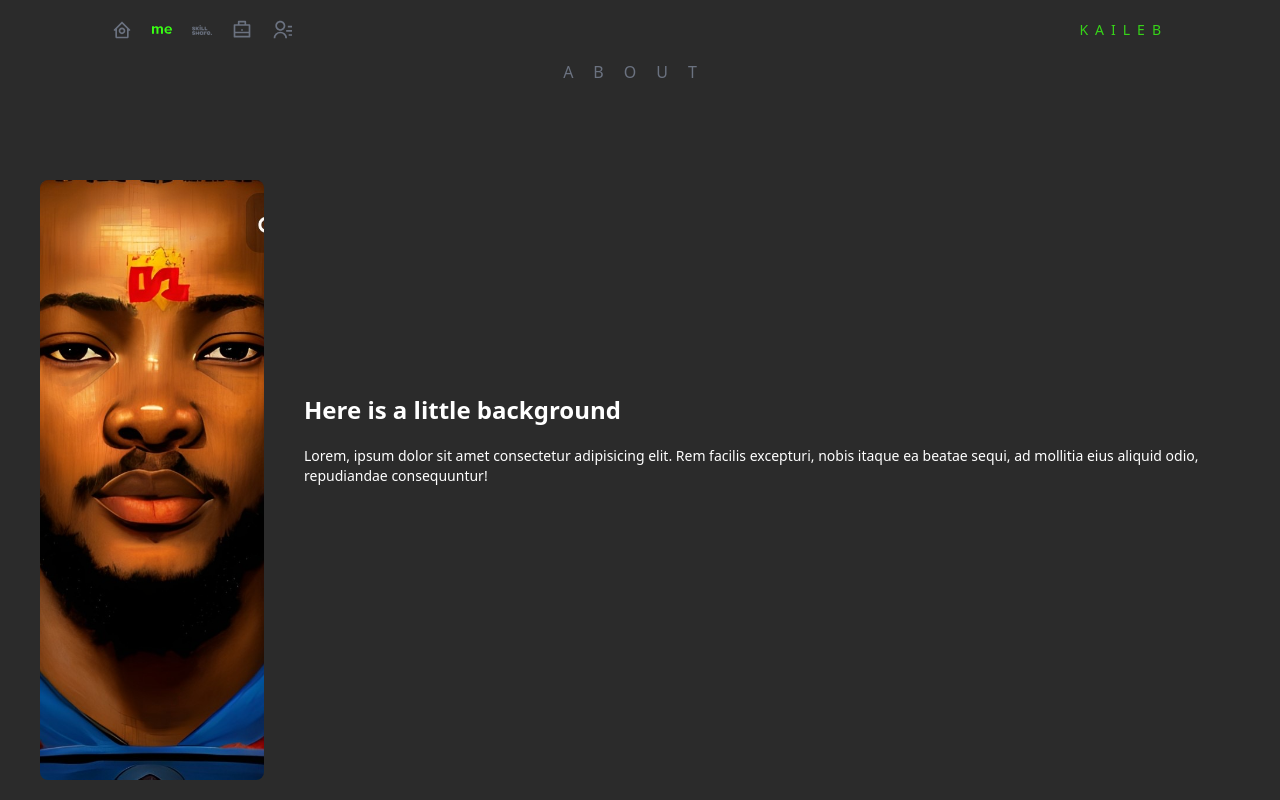
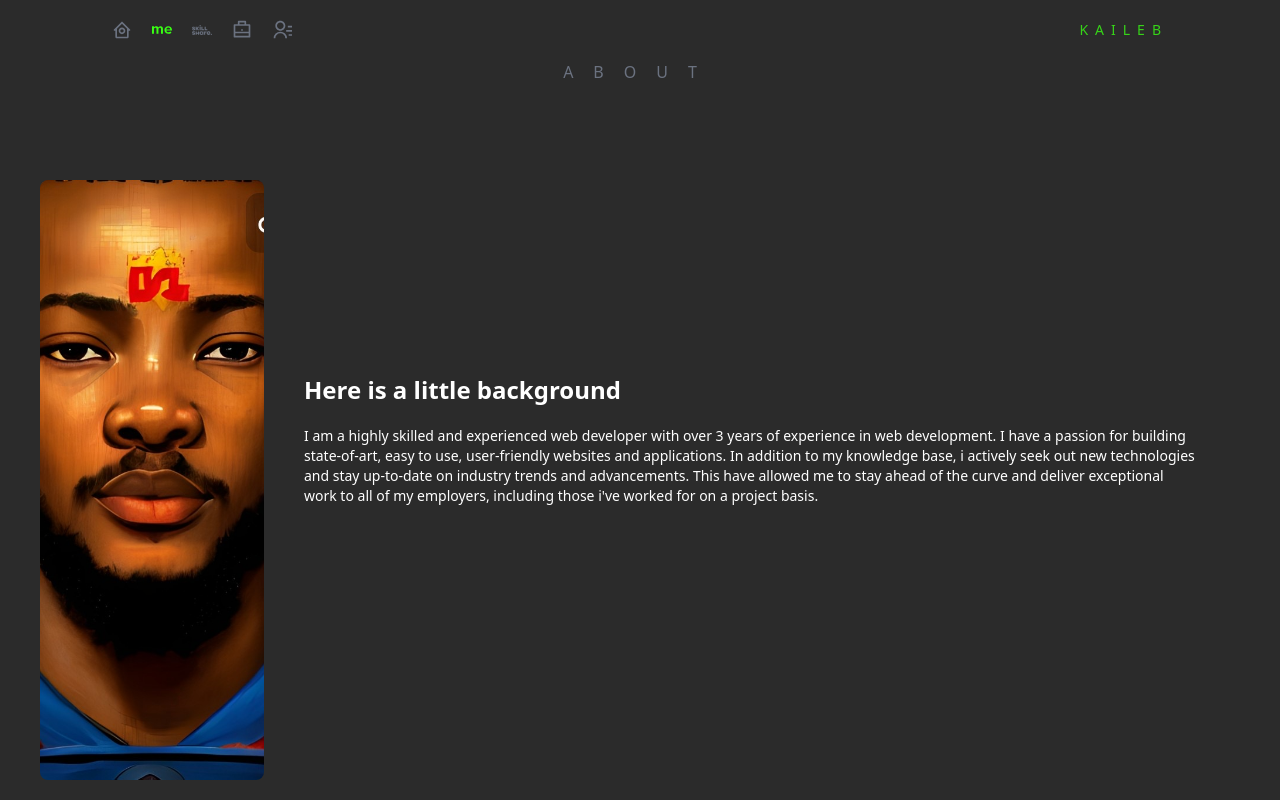
Before and after one commit to ogundelecaleb/portfolio2.0, a Next.js app: page /AboutMe in a window 1280 px wide. Built offline with nearby package versions, Linux system fonts and the light colour scheme.

Commit message:
new commit

```diff
--- a/pages/AboutMe.tsx
+++ b/pages/AboutMe.tsx
@@ -17,16 +17,16 @@ function AboutMe({}: Props) {
     >
       <m.div
         initial={{
-        opacity:0
+          opacity: 0,
         }}
         whileInView={{
-        opacity:1
+          opacity: 1,
         }}
         transition={{
-        duration: 1.5
+          duration: 1.5,
         }}
-
-      className="relative mt-20 flex flex-col  justify-center items-center text-center md:text-left md:flex-row max-w-[2000px] px-2 mx-auto xl:px-10 min-h-screen xl:space-y-0   ">
+        className="relative mt-20 flex flex-col  justify-center items-center text-center md:text-left md:flex-row max-w-[2000px] px-2 mx-auto xl:px-10 min-h-screen xl:space-y-0   "
+      >
         <h3 className="absolute -top-5 uppercase tracking-[20px] text-gray-500 text-1xl ">
           About
         </h3>
@@ -43,7 +43,6 @@ function AboutMe({}: Props) {
             x: 0,
             opacity: 1,
           }}
-
           src="./assets/caleb.jpg"
           alt=""
           className="mt-10 md:mb-0 flex-shrink-0 w-56 h-56 rounded-full object-cover md:rounded-lg md:w-65 md:h-95 xl:h-[600px]"
@@ -53,9 +52,14 @@ function AboutMe({}: Props) {
             Here is a little background
           </h4>
           <p className=" pb-20 text-sm">
-          Lorem, ipsum dolor sit amet consectetur adipisicing elit. Rem
-            facilis excepturi, nobis itaque ea beatae sequi, ad mollitia eius
-            aliquid odio, repudiandae consequuntur!
+            I am a highly skilled and experienced web developer with over 3
+            years of experience in web development. I have a passion for building
+            state-of-art, easy to use, user-friendly websites and applications.
+            In addition to my knowledge base, i actively seek out new
+            technologies and stay up-to-date on industry trends and
+            advancements. This have allowed me to stay ahead of the curve and
+            deliver exceptional work to all of my employers, including those
+            i've worked for on a project basis.
           </p>
         </div>
       </m.div>
--- a/pages/Contact.tsx
+++ b/pages/Contact.tsx
@@ -29,7 +29,7 @@ function Contact({}: Props) {
         duration: 0.75,
         ease: "easeOut",
       }}
-      className="absolute top-0 left-0 w-full  h-screen bg-[rgb(43,42,42)] text-white  overflow-hidden  "
+      className="absolute top-0 left-0 w-full  h-screen bg-[rgb(43,42,42)] text-white  overflow-hidden md:overflow-y-scroll  "
     >
       <m.div
         initial={{
@@ -41,7 +41,7 @@ function Contact({}: Props) {
         transition={{
           duration: 1.5,
         }}
-        className=" relative mt-20 flex flex-col py-[40px] justify-center items-center text-center md:text-left md:flex-row max-w-[2000px] px-5 mx-auto xl:px-10 min-h-screen xl:space-y-0    "
+        className=" relative mt-20 flex flex-col py-[40px] justify-center items-center text-center md:text-left md:flex-row max-w-[2000px] px-5 md:px-[100px] mx-auto xl:px-10 min-h-screen xl:space-y-0    "
       >
         <h3 className="absolute -top-5 uppercase tracking-[20px] text-gray-500 text-1xl  ">
           Contact
--- a/pages/Portfolio.tsx
+++ b/pages/Portfolio.tsx
@@ -22,7 +22,7 @@ function Portfolio({}: Props) {
         duration: 0.75,
         ease: "easeOut",
       }}
-      className="absolute top-0 left-0 w-full  h-screen bg-[rgb(43,42,42)] text-white overflow-hidden  "
+      className="absolute top-0 left-0 w-full  h-screen bg-[rgb(43,42,42)] text-white overflow-hidden md:overflow-y-scroll "
     >
       <m.div
         initial={{
--- a/pages/api/getPageInfo.ts
+++ b/pages/api/getPageInfo.ts
@@ -1,6 +1,6 @@
 import type {NextApiRequest, NextApiResponse} from "next";
 import {groq} from "next-sanity";
-import {sanityClient} from "../../sanity";
+import {sanityClient} from "../../lib/sanity";
 import {PageInfo } from "../../typings"
 
 const query =  groq `
--- a/pages/api/getProjects.ts
+++ b/pages/api/getProjects.ts
@@ -1,6 +1,6 @@
 import type {NextApiRequest, NextApiResponse} from "next";
 import {groq} from "next-sanity";
-import {sanityClient} from "../../sanity";
+import {sanityClient} from "../../lib/sanity";
 import {Project} from "../../typings"
 
 const query =  groq `
--- a/pages/api/getSkills.ts
+++ b/pages/api/getSkills.ts
@@ -1,6 +1,6 @@
 import type {NextApiRequest, NextApiResponse} from "next";
 import {groq} from "next-sanity";
-import {sanityClient} from "../../sanity";
+import {sanityClient} from "../../lib/sanity";
 import {Skill} from "../../typings"
 
 const query =  groq `
--- a/pages/api/getSocials.ts
+++ b/pages/api/getSocials.ts
@@ -1,6 +1,6 @@
 import type {NextApiRequest, NextApiResponse} from "next";
 import {groq} from "next-sanity";
-import {sanityClient} from "../../sanity";
+import {sanityClient} from "../../lib/sanity";
 import {Social} from "../../typings"
 
 const query =  groq `
```
Also changed, not shown: lib/sanity.ts (renamed from sanity.ts). Lines whose indentation alone changed are shown as unchanged.
